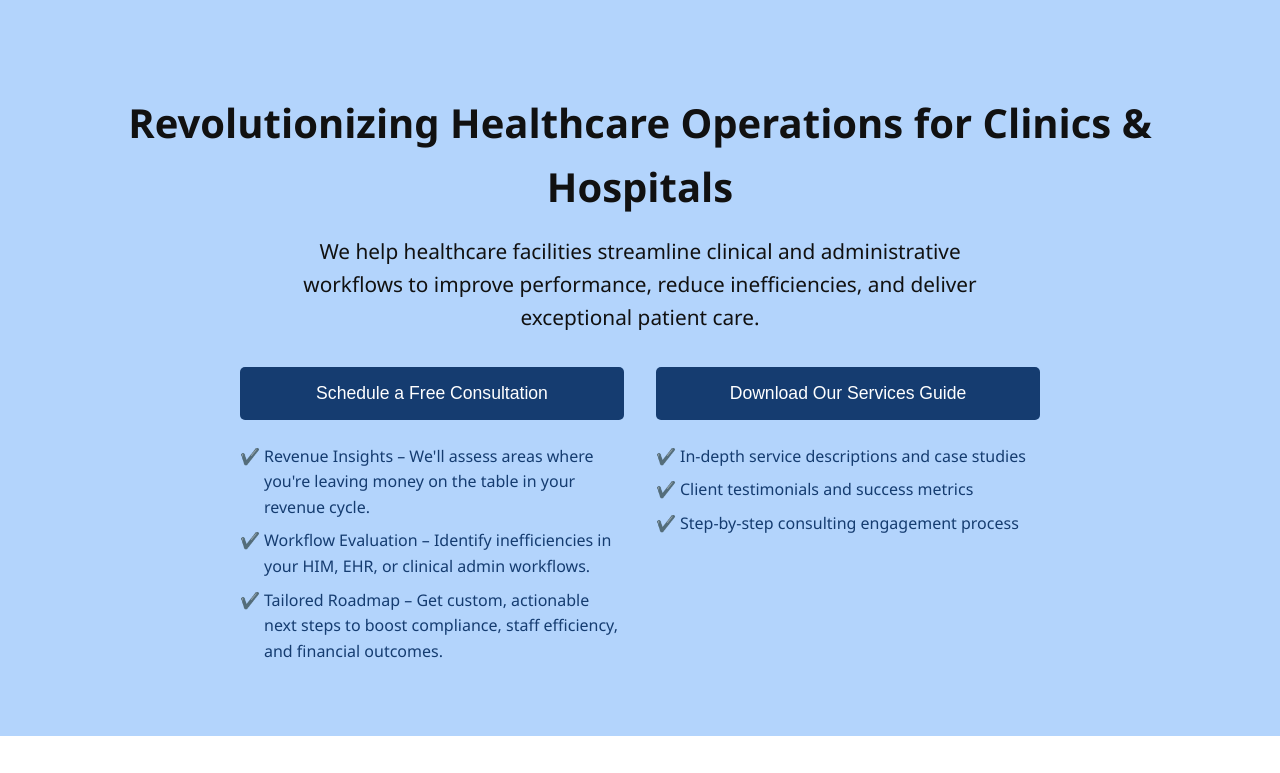
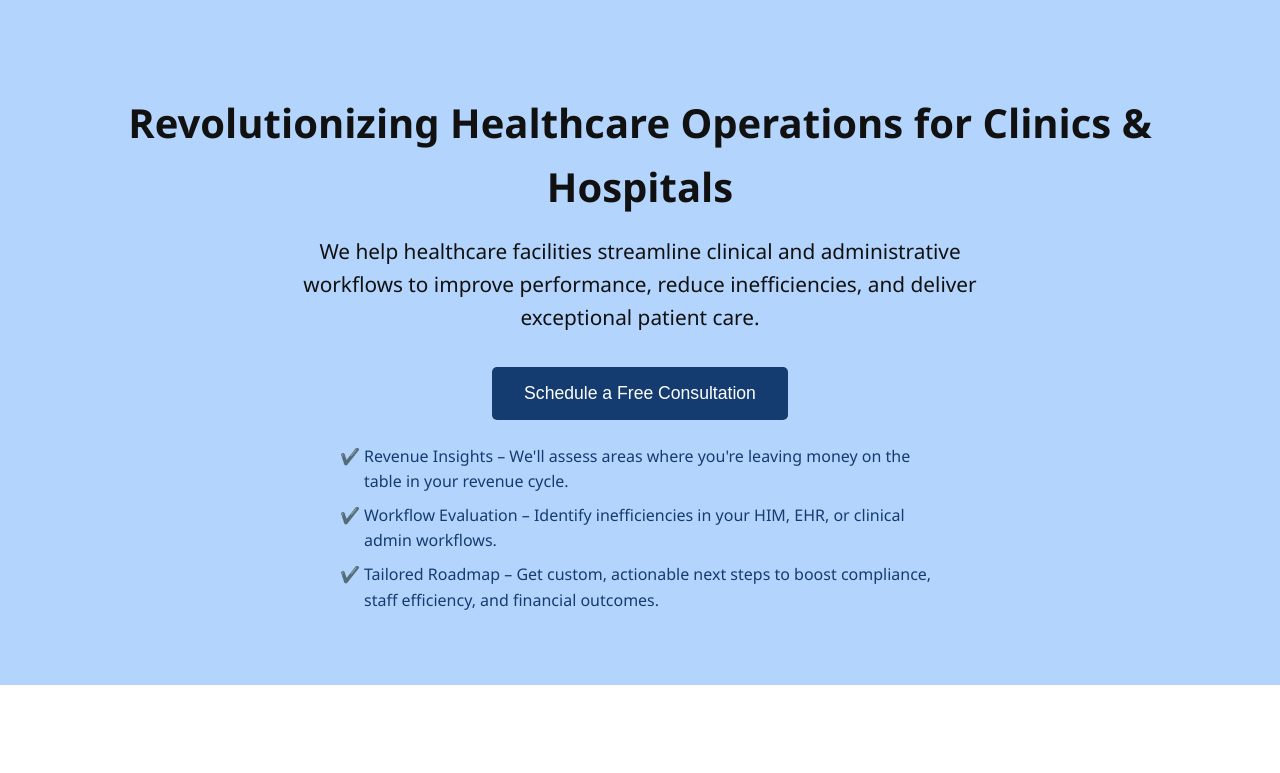
Before and after one commit to simpostr/hc-site, a plain HTML site: page index.html in a window 1280 px wide. Shown: the top 773 px of the page. Drawn offline with Linux system fonts and the light colour scheme.

Commit message:
commit iv5

```diff
--- a/index.html
+++ b/index.html
@@ -36,23 +36,13 @@
       margin: 0 auto 1.5rem;
     }
 
-    /* Container for buttons and their bullet points */
-    .cta-buttons-container {
-      display: flex;
-      justify-content: space-between;
-      max-width: 800px;
+    .cta-block {
+      max-width: 600px;
       margin: 2rem auto 0;
-      text-align: left;
-      gap: 1rem;
-    }
-
-    /* Each block with a button and bullets */
-    .cta-block {
-      width: 48%;
+      text-align: center;
     }
 
     .cta-block button {
-      width: 100%;
       background-color: #153c70;
       border: none;
       padding: 1rem 2rem;
@@ -74,6 +64,7 @@
       color: #153c70;
       position: relative;
       padding-left: 1.5em;
+      text-align: left;
     }
 
     .cta-block .what-expect p::before {
@@ -133,7 +124,6 @@
       position: relative;
     }
 
-    /* Tooltip styling */
     #tooltip {
       position: fixed;
       background: #333;
@@ -153,22 +143,12 @@
   <header>
     <h1>Revolutionizing Healthcare Operations for Clinics & Hospitals</h1>
     <p>We help healthcare facilities streamline clinical and administrative workflows to improve performance, reduce inefficiencies, and deliver exceptional patient care.</p>
-    <div class="cta-buttons-container">
-      <div class="cta-block schedule-block">
-        <button>Schedule a Free Consultation</button>
-        <div class="what-expect">
-          <p>Revenue Insights – We'll assess areas where you're leaving money on the table in your revenue cycle.</p>
-          <p>Workflow Evaluation – Identify inefficiencies in your HIM, EHR, or clinical admin workflows.</p>
-          <p>Tailored Roadmap – Get custom, actionable next steps to boost compliance, staff efficiency, and financial outcomes.</p>
-        </div>
-      </div>
-      <div class="cta-block download-block">
-        <button>Download Our Services Guide</button>
-        <div class="what-expect">
-          <p>In-depth service descriptions and case studies</p>
-          <p>Client testimonials and success metrics</p>
-          <p>Step-by-step consulting engagement process</p>
-        </div>
+    <div class="cta-block">
+      <button>Schedule a Free Consultation</button>
+      <div class="what-expect">
+        <p>Revenue Insights – We'll assess areas where you're leaving money on the table in your revenue cycle.</p>
+        <p>Workflow Evaluation – Identify inefficiencies in your HIM, EHR, or clinical admin workflows.</p>
+        <p>Tailored Roadmap – Get custom, actionable next steps to boost compliance, staff efficiency, and financial outcomes.</p>
       </div>
     </div>
   </header>
@@ -244,7 +224,7 @@
     <p><strong>Let’s Get Started</strong></p>
     <p>Whether you're running a hospital or a private clinic, we're ready to help you run it better.</p>
     <p>📞 (123) 456-7890</p>
-    <p>📧 modernhealthcareconsulting@gmail.com</p>
+    <p>📧 contact@modernhealthcareconsulting.com</p>
     <button>Schedule a Strategy Session</button>
   </section>
 
@@ -259,38 +239,27 @@
     <p>&copy; 2025 Modern Healthcare Consulting Firm</p>
   </footer>
 
-  <!-- Tooltip container -->
   <div id="tooltip"></div>
-
   <script>
     const tooltip = document.getElementById('tooltip');
-
     document.querySelectorAll('footer .footer-links a').forEach(link => {
       link.addEventListener('mousemove', e => {
         const text = link.textContent.trim();
         tooltip.textContent = `${text} is in the works and will be available to visit shortly`;
         tooltip.style.opacity = '1';
-
-        // Position tooltip slightly above and to the right of cursor
         const offsetX = 15;
         const offsetY = -30;
-
         let left = e.clientX + offsetX;
         let top = e.clientY + offsetY;
-
-        // Prevent tooltip from going off right edge
         if (left + tooltip.offsetWidth > window.innerWidth) {
           left = e.clientX - tooltip.offsetWidth - offsetX;
         }
-        // Prevent tooltip from going above viewport
         if (top < 0) {
           top = e.clientY + offsetY * -1;
         }
-
         tooltip.style.left = left + 'px';
         tooltip.style.top = top + 'px';
       });
-
       link.addEventListener('mouseleave', () => {
         tooltip.style.opacity = '0';
       });
```
